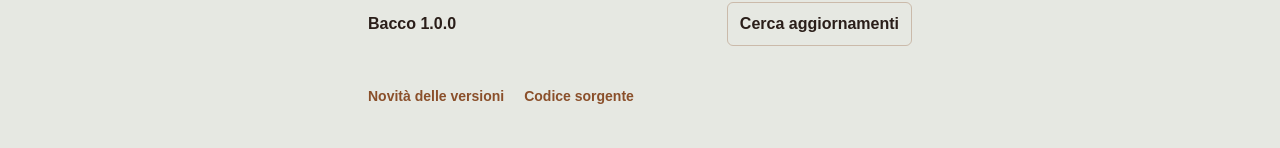
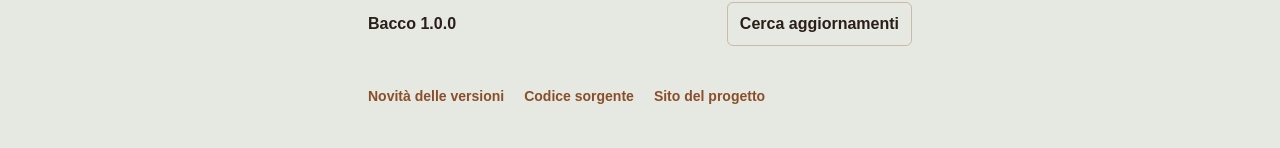
Before and after one commit to savez/bacco, a Vue app: page /impostazioni in a window 1280 px wide. Shown: the part 849-997 px from the top of the page. Built offline with nearby package versions, Linux system fonts and the light colour scheme; a web font is replaced by a local one.

Commit message:
feat: link al sito del progetto bacco.smzstudio.it in Impostazioni e nel README

```diff
--- a/src/views/SettingsView.vue
+++ b/src/views/SettingsView.vue
@@ -23,6 +23,7 @@ const router = useRouter()
 // Versione da package.json (aggiornata da release-please), utile nelle segnalazioni di bug.
 const APP_VERSION = __APP_VERSION__
 const REPO_URL = 'https://github.com/savez/bacco'
+const SITE_URL = 'https://bacco.smzstudio.it/'
 const { updateCheckStatus, checkForUpdate } = useUpdateCheck()
 const UPDATE_MESSAGES = {
   checking: 'Controllo in corso…',
@@ -297,6 +298,9 @@ async function onSecondConfirm() {
         <a :href="REPO_URL" target="_blank" rel="noopener noreferrer" class="inline-flex min-h-11 items-center font-bold text-rame">
           Codice sorgente
         </a>
+        <a :href="SITE_URL" target="_blank" rel="noopener noreferrer" class="inline-flex min-h-11 items-center font-bold text-rame">
+          Sito del progetto
+        </a>
       </p>
     </section>
 
```
Also changed, not shown: 1 other file (tests, documents, lock files or other folders).
